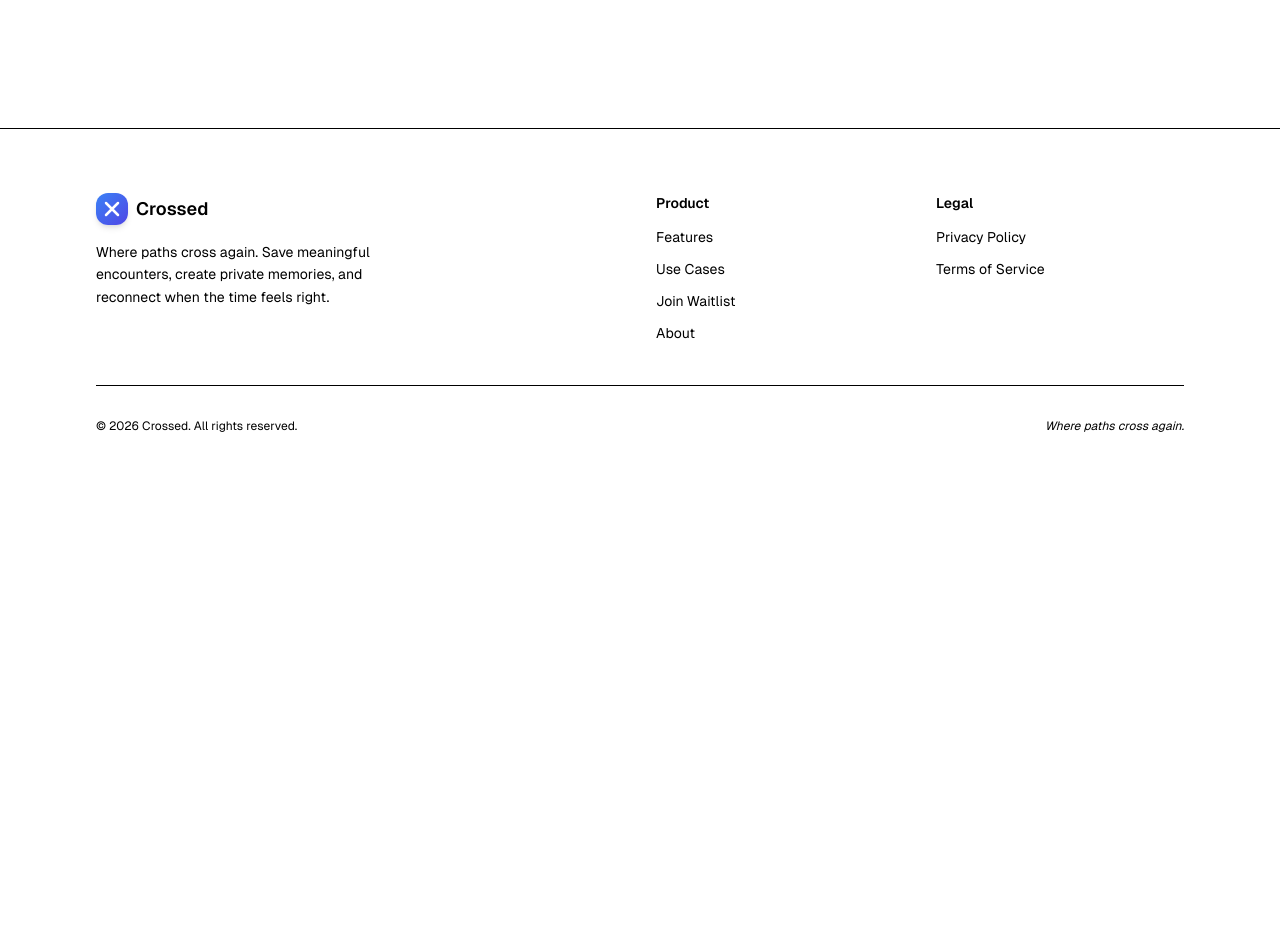
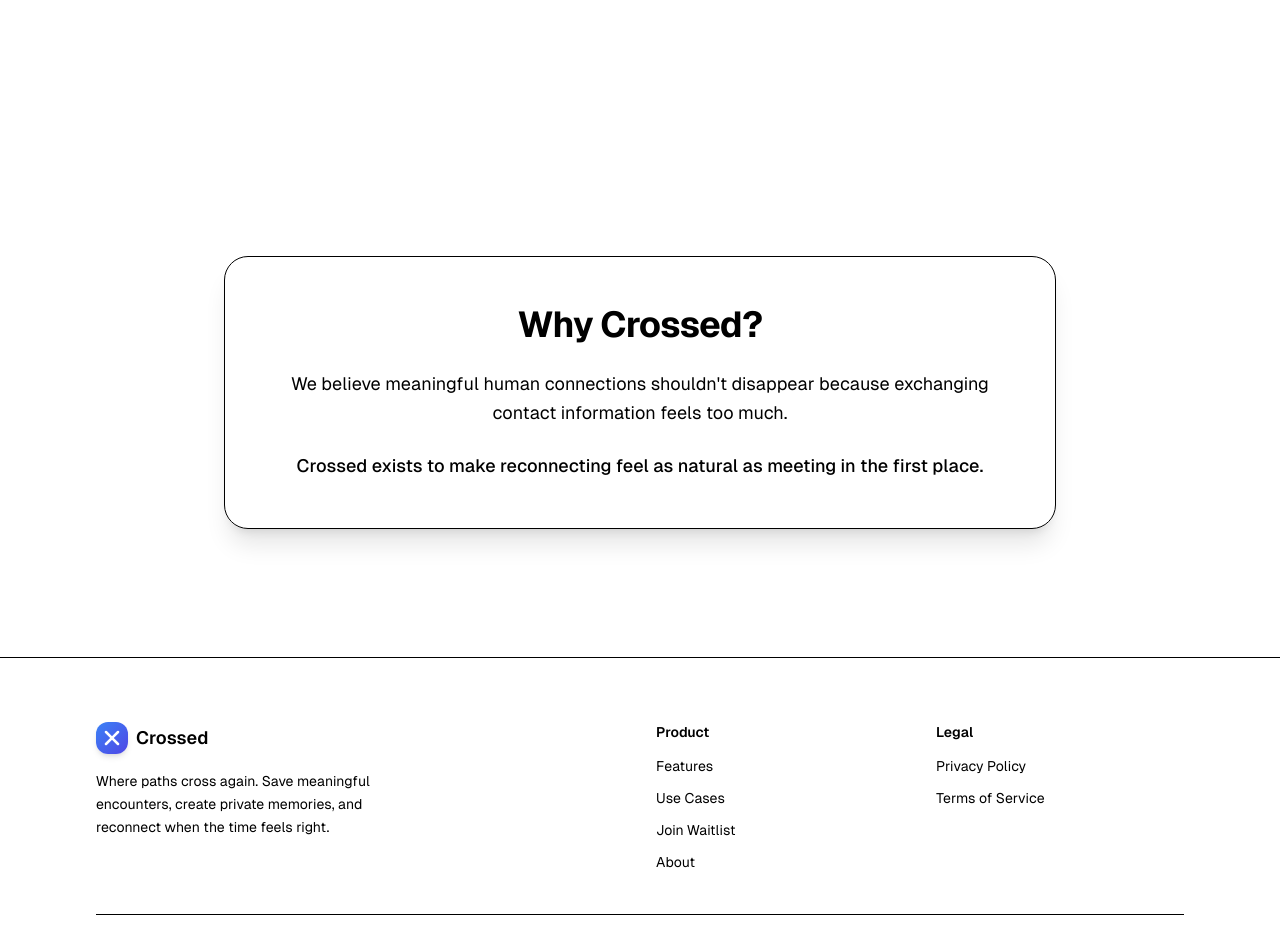
Before and after one commit to digiroiio-lgtm/crossed, a Next.js app: page / in a window 1280 px wide. Shown: the part 6884-7809 px from the top of the page. Before the commit the page ends 7382 px from the top, so only its background shows below. Built offline with nearby package versions, Linux system fonts and the light colour scheme; no server answers.

Commit message:
Add closing Why Crossed section to landing page

```diff
--- a/src/app/page.tsx
+++ b/src/app/page.tsx
@@ -7,6 +7,7 @@ import { FeaturesSection } from "@/components/sections/features";
 import { UseCasesSection } from "@/components/sections/use-cases";
 import { PrivacySection } from "@/components/sections/privacy-first";
 import { WaitlistCTASection } from "@/components/sections/waitlist-cta";
+import { WhyCrossedSection } from "@/components/sections/why-crossed";
 
 export default function HomePage() {
   return (
@@ -20,6 +21,7 @@ export default function HomePage() {
       <UseCasesSection />
       <PrivacySection />
       <WaitlistCTASection />
+      <WhyCrossedSection />
     </>
   );
 }
--- /dev/null
+++ b/src/components/sections/why-crossed.tsx
@@ -0,0 +1,21 @@
+export function WhyCrossedSection() {
+  return (
+    <section className="section-padding">
+      <div className="max-w-4xl mx-auto container-padding">
+        <div className="rounded-3xl border border-border bg-card p-8 md:p-12 shadow-xl text-center">
+          <h2 className="text-3xl md:text-4xl font-bold tracking-tight mb-6">
+            Why Crossed?
+          </h2>
+          <p className="text-muted-foreground text-lg leading-relaxed mb-6">
+            We believe meaningful human connections shouldn&apos;t disappear because
+            exchanging contact information feels too much.
+          </p>
+          <p className="text-foreground text-lg leading-relaxed font-medium">
+            Crossed exists to make reconnecting feel as natural as meeting in the
+            first place.
+          </p>
+        </div>
+      </div>
+    </section>
+  );
+}
```
